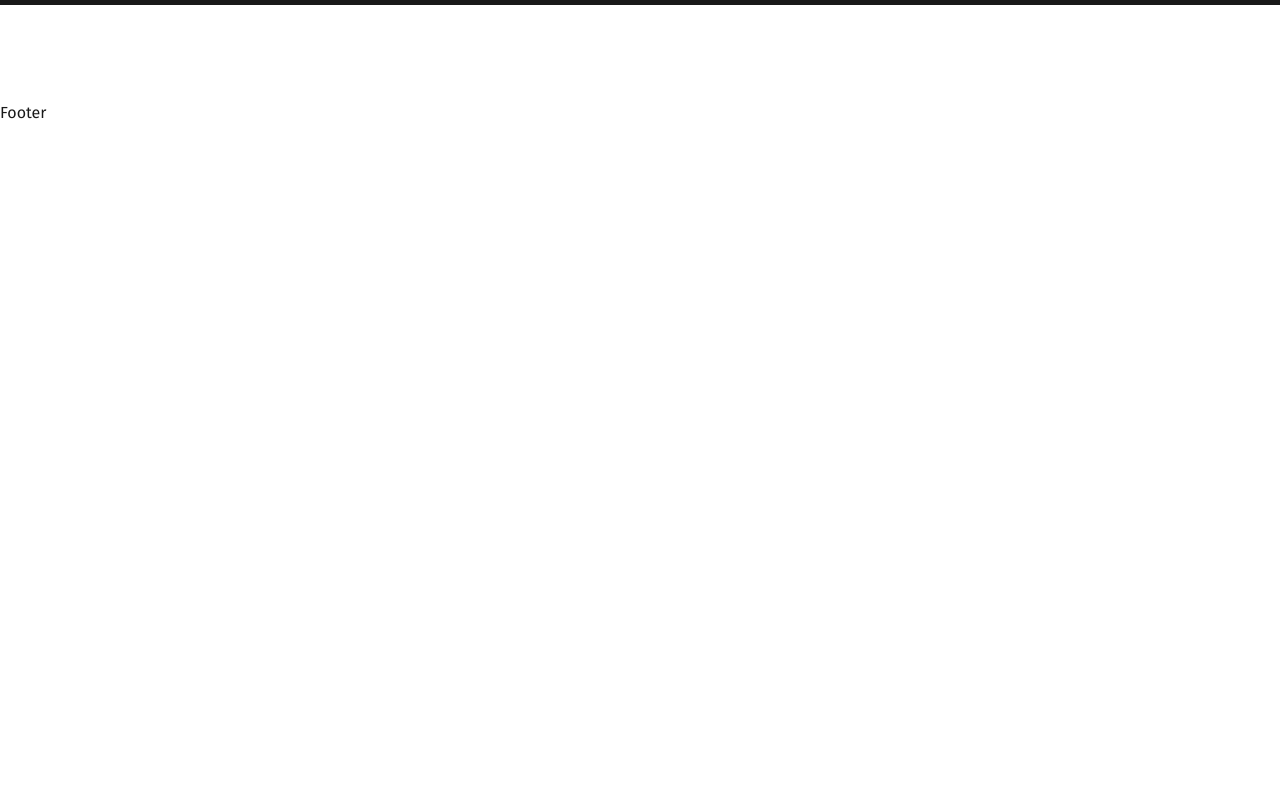
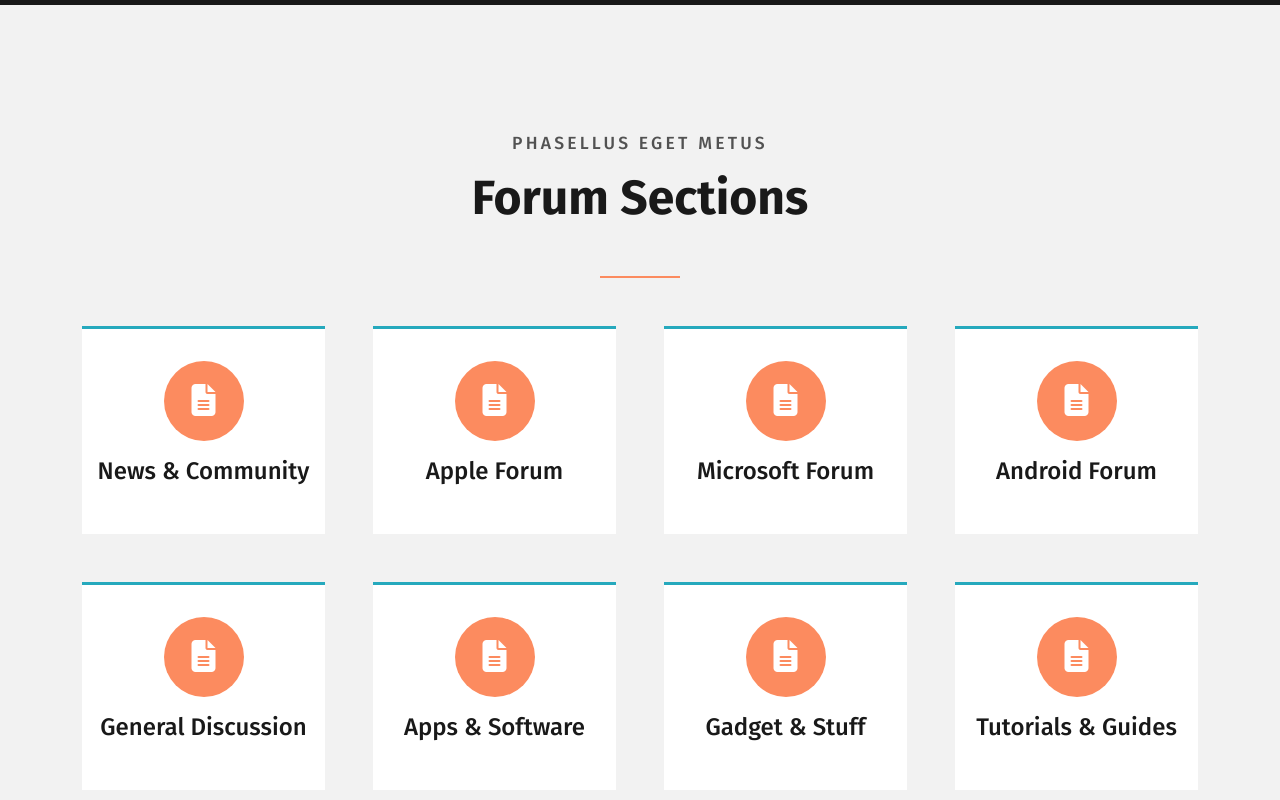
Before and after one commit to matte887/proj-html-vuejs, a Vue app: page / in a window 1280 px wide. Shown: the part 3700-4500 px from the top of the page. Before the commit the page ends 3841 px from the top, so only its background shows below. Built offline with nearby package versions, Linux system fonts and the light colour scheme.

Commit message:
Forum sections: implementata sezione

```diff
--- a/src/components/AppMain.vue
+++ b/src/components/AppMain.vue
@@ -153,7 +153,15 @@
           </div>
           <div class="col-4 d-flex flex-column">
             <h4 class="feat-title">Tutorials & Guides</h4>
-            <div class="ms_tutorial-guides-wrapper d-flex flex-column justify-content-around flex-grow-1">
+            <div
+              class="
+                ms_tutorial-guides-wrapper
+                d-flex
+                flex-column
+                justify-content-around
+                flex-grow-1
+              "
+            >
               <div class="d-flex">
                 <img
                   src="../assets/images/selected/post_feat_img_23-177x142.jpg"
@@ -197,6 +205,79 @@
         Read our blog
         <i class="fa-solid fa-arrow-right-long"></i>
       </a>
+    </section>
+
+    <section class="ms_forum-sections">
+      <h5 class="ms_small-title mb-3">Phasellus eget metus</h5>
+      <h3 class="ms_h3-title">Forum Sections</h3>
+      <div class="container">
+        <div class="row row-cols-4 g-5">
+          <div class="col">
+            <a class="ms_forum-sections-card">
+              <div class="ms_forum-sections-icon">
+                <i class="fa-solid fa-file-lines"></i>
+              </div>
+              <h4>News & Community</h4>
+            </a>
+          </div>
+          <div class="col">
+            <a class="ms_forum-sections-card">
+              <div class="ms_forum-sections-icon">
+                <i class="fa-solid fa-file-lines"></i>
+              </div>
+              <h4>Apple Forum</h4>
+            </a>
+          </div>
+          <div class="col">
+            <a class="ms_forum-sections-card">
+              <div class="ms_forum-sections-icon">
+                <i class="fa-solid fa-file-lines"></i>
+              </div>
+              <h4>Microsoft Forum</h4>
+            </a>
+          </div>
+          <div class="col">
+            <a class="ms_forum-sections-card">
+              <div class="ms_forum-sections-icon">
+                <i class="fa-solid fa-file-lines"></i>
+              </div>
+              <h4>Android Forum</h4>
+            </a>
+          </div>
+          <div class="col">
+            <a class="ms_forum-sections-card">
+              <div class="ms_forum-sections-icon">
+                <i class="fa-solid fa-file-lines"></i>
+              </div>
+              <h4>General Discussion</h4>
+            </a>
+          </div>
+          <div class="col">
+            <a class="ms_forum-sections-card">
+              <div class="ms_forum-sections-icon">
+                <i class="fa-solid fa-file-lines"></i>
+              </div>
+              <h4>Apps & Software</h4>
+            </a>
+          </div>
+          <div class="col">
+            <a class="ms_forum-sections-card">
+              <div class="ms_forum-sections-icon">
+                <i class="fa-solid fa-file-lines"></i>
+              </div>
+              <h4>Gadget & Stuff</h4>
+            </a>
+          </div>
+          <div class="col">
+            <a class="ms_forum-sections-card">
+              <div class="ms_forum-sections-icon">
+                <i class="fa-solid fa-file-lines"></i>
+              </div>
+              <h4>Tutorials & Guides</h4>
+            </a>
+          </div>
+        </div>
+      </div>
     </section>
   </main>
 </template>
@@ -312,7 +393,7 @@ export default {
 }
 
 .ms_read-blog {
-  margin: 6rem 0;
+  margin-top: 6rem;
   color: $white-shade;
   text-transform: uppercase;
   padding: 4rem 0;
@@ -328,4 +409,39 @@ export default {
     padding: 0 1rem;
   }
 }
+
+.ms_forum-sections {
+  padding: 8rem 0;
+  text-align: center;
+  background-color: $background-grey;
+  h3:after {
+    width: 5rem;
+    height: 2px;
+    content: "";
+    display: block;
+    margin: 3rem auto;
+    background-color: $accent-color;
+  }
+
+  &-card {
+    display: block;
+    background-color: $white-shade;
+    border-top: 3px solid $brand-primary-color;
+    padding: 2rem 0;
+    h4 {
+      margin: 1rem 0;
+    }
+  }
+
+  &-icon {
+    color: $white-shade;
+    font-size: 2rem;
+    background-color: $accent-color;
+    border-radius: 50%;
+    padding: 1rem;
+    display: inline-block;
+    width: 5rem;
+    height: 5rem;
+  }
+}
 </style>
--- a/src/style/common.scss
+++ b/src/style/common.scss
@@ -18,6 +18,7 @@ ul {
 a {
     color: inherit;
     text-decoration: none;
+    cursor: pointer;
 }
 
 a:hover {
```
